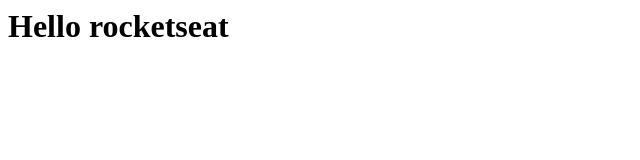
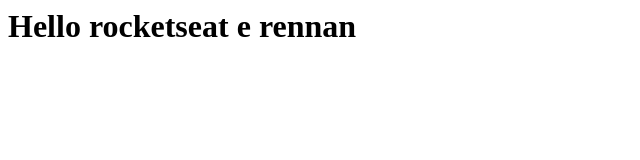
Before and after one commit to vimphy/Estudo_Git, a website: page index.html in a window 1280 px wide. Shown: the whole page, without its empty margins (0-640 px from the left). Drawn offline with Linux system fonts and the light colour scheme.

Commit message:
Alteração index.html

```diff
--- a/index.html
+++ b/index.html
@@ -1 +1 @@
-<h1>Hello rocketseat<h1>
+<h1>Hello rocketseat e rennan<h1>
```
